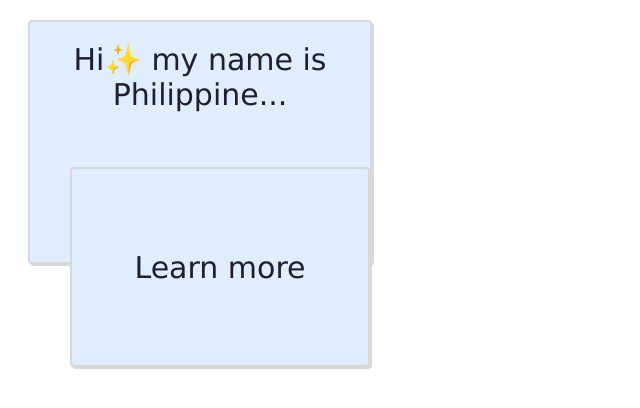
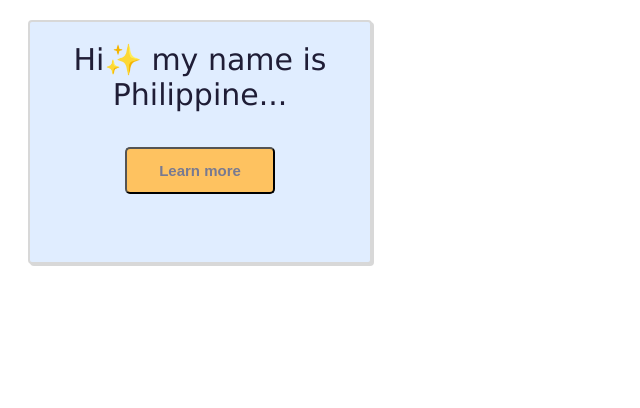
Before and after one commit to Plorrain/my-own-personnal-app, a React (Create React App) app: page / in a window 1280 px wide. Shown: the top 408 px of the page, without its empty margins (0-640 px from the left). Built offline with nearby package versions, Linux system fonts and the light colour scheme.

Commit message:
managed to separate css from component logic

```diff
--- a/src/components/CardFlip.css
+++ b/src/components/CardFlip.css
@@ -14,16 +14,37 @@
 }
 
 .button-front-card {
+  width: 150px;
+  padding: 13px;
+  font-size: 15px;
+  background: #FEC260;
+  font-weight: bold;
+  color: #787A91;
+  border-radius: 5px
+}
+
+.back-card {
   width: 300px;
   height: 200px;
-  background: #e0edff;
+  background: #FEC260;
   border:2px solid #D8D8D8;
   box-shadow: 2px 2px #D8D8D8;
+  font-size: 30px;
   font-family: Verdana, sans-serif;
-  font-size: 30px;
-  color: #1F1D36;
+  color: #787A91;
   margin: 20px;
   border-radius: 4px;
   text-align: center;
   padding: 20px
 }
+
+.button-back-card {
+  width: 150px;
+  padding: 15px;
+  margin-top: 40px;
+  font-size: 15px;
+  background: #e0edff;
+  color: #1F1D36;
+  font-weight: bold;
+  border-radius: 7px
+}
--- a/src/components/CardFlip.js
+++ b/src/components/CardFlip.js
@@ -7,8 +7,7 @@ function CardFlip() {
   return (
       <ReactCardFlip isFlipped={flip}
           flipDirection="vertical">
-          <div className='front-card'>
-
+        <div className='front-card'>
           {/* style={{
               width: '300px',
               height: '200px',
@@ -26,8 +25,10 @@ function CardFlip() {
               Hi✨ my name is Philippine...
               <br />
               <br />
-              <button className='button-front-card' onClick={() => setFlip(!flip)}>
-
+              <button className='button-front-card'
+              onClick={() => setFlip(!flip)}>
+                Learn more
+              </button>
               {/* style={{
                   width: '150px',
                   padding: '13px',
@@ -36,35 +37,34 @@ function CardFlip() {
                   fontWeight: 'bold',
                   color: '#787A91',
                   borderRadius: '5px'  }}*/}
-
-                  Learn more</button>
           </div>
-          <div style={{
-              width: '300px',
-              height: '200px',
-              background: '#FEC260',
-              border:'2px solid #D8D8D8',
-              boxShadow: '2px 2px #D8D8D8',
-              fontSize: '30px',
-              fontFamily: 'Verdana, sans-serif',
-              color: '#787A91',
-              margin: '20px',
-              borderRadius: '4px',
-              textAlign: 'center',
-              padding: '20px'
-          }}>
-              I made this card using React.
+          <div
+              // style={{
+              // width: '300px',
+              // height: '200px',
+              // background: '#FEC260',
+              // border:'2px solid #D8D8D8',
+              // boxShadow: '2px 2px #D8D8D8',
+              // fontSize: '30px',
+              // fontFamily: 'Verdana, sans-serif',
+              // color: '#787A91',
+              // margin: '20px',
+              // borderRadius: '4px',
+              // textAlign: 'center',
+              // padding: '20px'}}
+              >I made this card using React.
               <br />
-              <button style={{
-                  width: '150px',
-                  padding: '15px',
-                  marginTop: '40px',
-                  fontSize: '15px',
-                  background: '#e0edff',
-                  color: '#1F1D36',
-                  fontWeight: 'bold',
-                  borderRadius: '7px'
-              }} onClick={() => setFlip(!flip)}>
+              <button className='button-back-card'
+                  // style={{
+                  // width: '150px',
+                  // padding: '15px',
+                  // marginTop: '40px',
+                  // fontSize: '15px',
+                  // background: '#e0edff',
+                  // color: '#1F1D36',
+                  // fontWeight: 'bold',
+                  // borderRadius: '7px' }}
+               onClick={() => setFlip(!flip)}>
                   Flip Back</button>
           </div>
       </ReactCardFlip>
```
